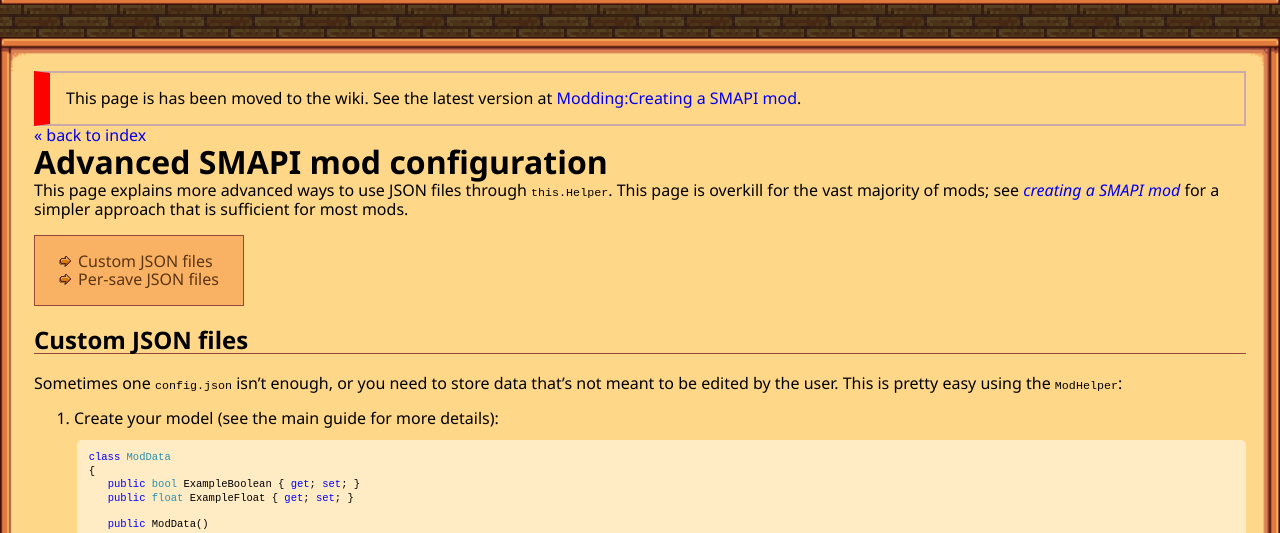
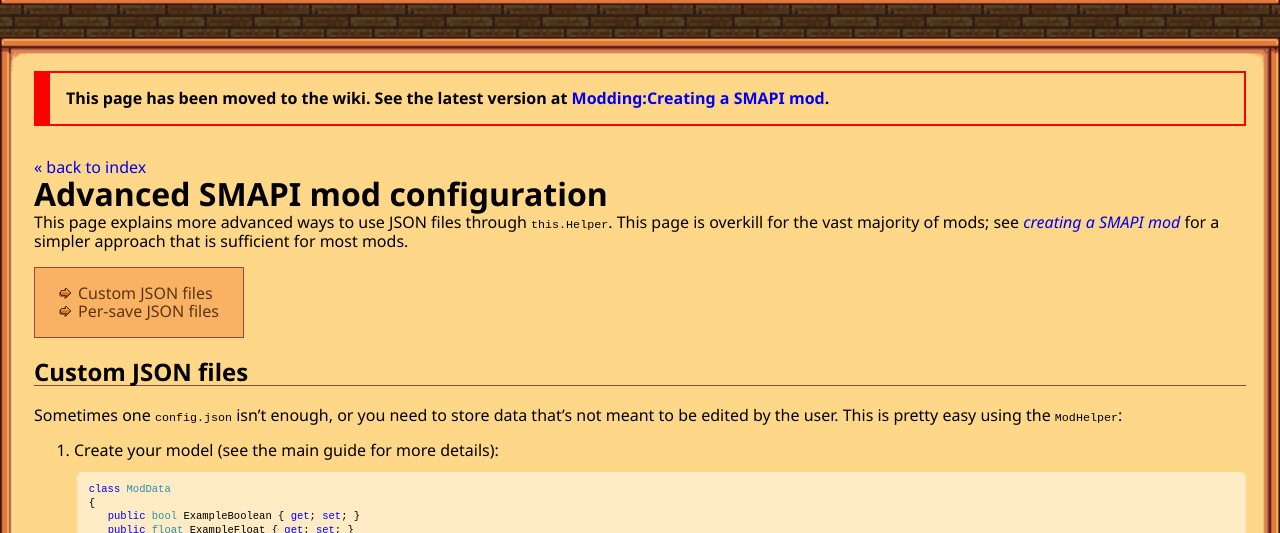
Before and after one commit to Pathoschild/canimod.github.io, a Jekyll site: the page built from for-devs/creating-a-smapi-mod-advanced-config.md, in a window 1280 px wide and 900 px high, cut to the strip 367-900 px from the top of the window. Built offline with Jekyll 4.4.1, drawn with Linux system fonts in a browser that asks for light colours; nearby versions of some CDN libraries.

```diff
--- a/_layouts/default.html
+++ b/_layouts/default.html
@@ -35,8 +35,8 @@
     <div id="content">
         <!-- moved to wiki notice -->
         {% if page.movedToWiki %}
-        <div style="border:2px solid #CAA; border-left:1em solid red; padding:1em;">
-            This page is has been moved to the wiki. See the latest version at
+        <div style="margin-bottom: 2em; padding:1em; border:2px solid red; border-left:1em solid red; font-weight: bold;">
+            This page has been moved to the wiki. See the latest version at
             <a href="http://stardewvalleywiki.com/{{page.movedToWiki | replace: " ", "_" | uri_escape}}">{{page.movedToWiki}}</a>.
         </div>
         {% endif %}
```
